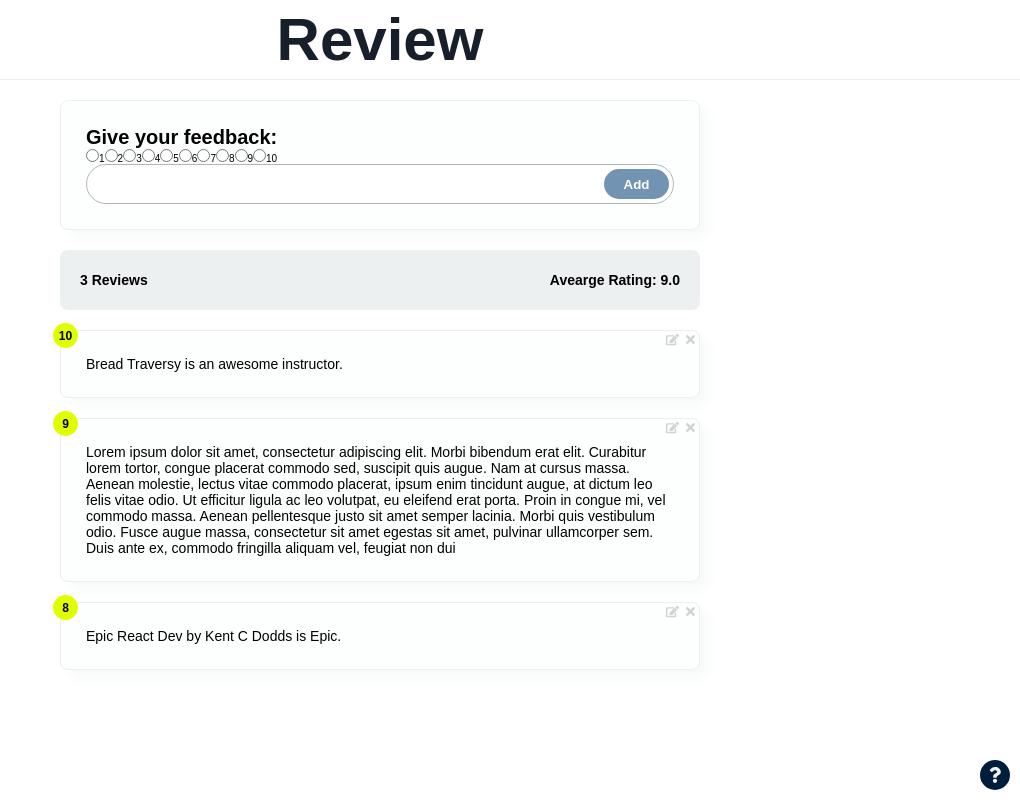
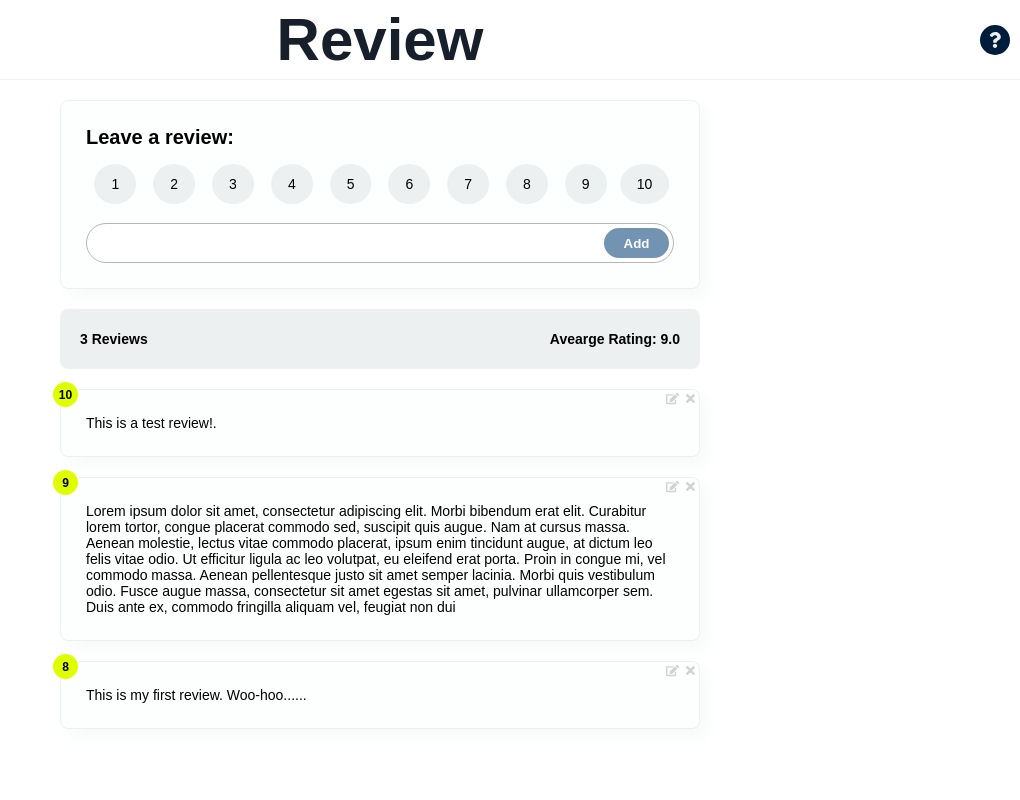
Before and after one commit to sundaray/feedback-app, a React (Create React App) app: page / in a window 1280 px wide. Shown: the whole page, without its empty margins (260-1280 px from the left). Built offline with nearby package versions, Linux system fonts and the light colour scheme; a web font is replaced by a local one.

Commit message:
feedback-app version 1 complete

```diff
--- a/src/components/FeedbackForm.js
+++ b/src/components/FeedbackForm.js
@@ -46,7 +46,7 @@ const FeedbackForm = () => {
 
   return (
     <Card className="form">
-      <h1>Give your feedback:</h1>
+      <h1>Leave a review:</h1>
       <FeedbackRating
         select={(rating) => {
           setRating(rating);
--- a/src/components/pages/About.js
+++ b/src/components/pages/About.js
@@ -1,14 +1,24 @@
 import React from "react";
+import { Link } from "react-router-dom";
 import Card from "../sharedStyling/Card";
+import Button from "../sharedStyling/Button";
 const About = () => {
   return (
-    <Card>
-      <h1>About this project</h1>
-      <p>Version: 1.0.0</p>
+    <Card className="about">
+      <h1>About</h1>
       <p>
-        This is React project that you can use to give feedback for a product or
-        a service.
+        This is a React project that you can use to give your review for a
+        product or a service.
       </p>
+      <p>The packages used for the project are as follows:</p>
+      <ul>
+        <li>Animation: Auto Animate</li>
+        <li>Icons: React Icons</li>
+        <li>Routing: React Router Dom</li>
+      </ul>
+      <Link to="/">
+        <Button className="home">Home</Button>{" "}
+      </Link>
     </Card>
   );
 };
--- a/src/data/feedbackData.js
+++ b/src/data/feedbackData.js
@@ -1,11 +1,11 @@
 const feedbackData = [
-  { id: 1, rating: 10, text: "Bread Traversy is an awesome instructor." },
+  { id: 1, rating: 10, text: "This is a test review!." },
   {
     id: 2,
     rating: 9,
     text: "Lorem ipsum dolor sit amet, consectetur adipiscing elit. Morbi bibendum erat elit. Curabitur lorem tortor, congue placerat commodo sed, suscipit quis augue. Nam at cursus massa. Aenean molestie, lectus vitae commodo placerat, ipsum enim tincidunt augue, at dictum leo felis vitae odio. Ut efficitur ligula ac leo volutpat, eu eleifend erat porta. Proin in congue mi, vel commodo massa. Aenean pellentesque justo sit amet semper lacinia. Morbi quis vestibulum odio. Fusce augue massa, consectetur sit amet egestas sit amet, pulvinar ullamcorper sem. Duis ante ex, commodo fringilla aliquam vel, feugiat non dui",
   },
-  { id: 3, rating: 8, text: "Epic React Dev by Kent C Dodds is Epic." },
+  { id: 3, rating: 8, text: "This is my first review. Woo-hoo......" },
 ];
 
 export default feedbackData;
--- a/src/index.css
+++ b/src/index.css
@@ -19,7 +19,7 @@ header {
 }
 
 header h2 {
-  font-size: clamp(4rem, 6vw, 6rem);
+  font-size: clamp(4rem, 5vw, 6rem);
   font-weight: 800;
   color: #17202A ;
   text-align: center;
@@ -43,12 +43,34 @@ header h2 {
   box-shadow: .2rem .2rem .5rem #F7F9F9;
 }
 
+.card-about h1 {
+  font-size: 3rem;
+  margin-bottom: 1rem;
+}
+
+.card-about p {
+  font-size: 1.4rem;
+  margin-bottom: 1rem;
+}
+
+.card-about ul {
+  list-style-type: circle;
+  font-size: 1.4rem;
+  margin-bottom: 1rem;
+}
+
+.card ul li{
+  margin-bottom: .4rem;
+}
+
+
+
 .feedback-form-group {
   height: 4rem;
   position: relative;
 }
 
-.card-form input[type=text] {
+.feedback-form-group input[type=text] {
   width: 100%;
   height: 4rem;
   border: .15rem solid #B3B6B7;
@@ -59,7 +81,7 @@ header h2 {
   margin-bottom: .2rem;
 }
 
-.card-form input[type=text]:focus {
+.feedback-form-group input[type=text]:focus {
   background-color: white;
   outline: .15rem solid #B3B6B7;
 }
@@ -153,12 +175,12 @@ place-items: center;
 }
 
 .question-icon-container {
-  width: 3rem;
-  height: 3rem;
+  width: clamp(2.5rem, 3vw, 3rem);
+  height: clamp(2.5rem, 3vw, 3rem);
   background-color: #001E3C;
   border-radius: 50%;
   position: absolute;
-  bottom: 1rem;
+  top: 2.5rem;
   right: 1rem;
   cursor: pointer;
   transition: all 0.2s;
@@ -177,13 +199,73 @@ place-items: center;
 }
 
 .btn {
-  /* width: 6rem;
-  height: 3rem; */
   cursor: pointer;
+}
+
+.btn-home {
+  width: 6rem;
+  height: 3rem;
+  color: white;
+  background-color: #4169E1;
+  font-weight: bold;
+  border: none;
+  border-radius: 2rem;
+  transition: all 0.2s;
+}
+.btn-home:hover {
+  background-color: #001E3C;
 }
 
 
 .rating {
+  width: 100%;
+  height: auto;
   list-style-type: none;
   display: flex;
+  justify-content: space-around;
+  flex-wrap: wrap;
+  margin: 2rem auto 2rem auto;
 }
+
+.rating input[type=radio] {
+  width: 0;
+  height: 0;
+  opacity: 0;
+}
+
+.rating li {
+  height: 3rem;
+  width: 2rem;
+  position: relative;
+  text-align: center;
+}
+
+.rating label {
+  position: absolute;
+  top: 50%;
+  left: 50%;
+  transform: translate(-50%, -50%);
+  font-size: 1.4rem;
+  padding: 1rem 1.5rem;
+  background-color: #ECF0F1;
+  border: .2rem solid #ECF0F1;
+  border-radius: 50%;
+  cursor: pointer;
+}
+
+.rating input[type="radio"]:checked + label {
+  background-color: #DFFF00;
+  border: .2rem solid #DFFF00;
+  font-weight: bold;
+}
+
+
+
+
+@media (max-width: 900px) {
+  .rating label {
+    font-size: 1rem;
+    border-radius: 50%;
+    padding: .5rem 1rem;
+  }
+}
```
